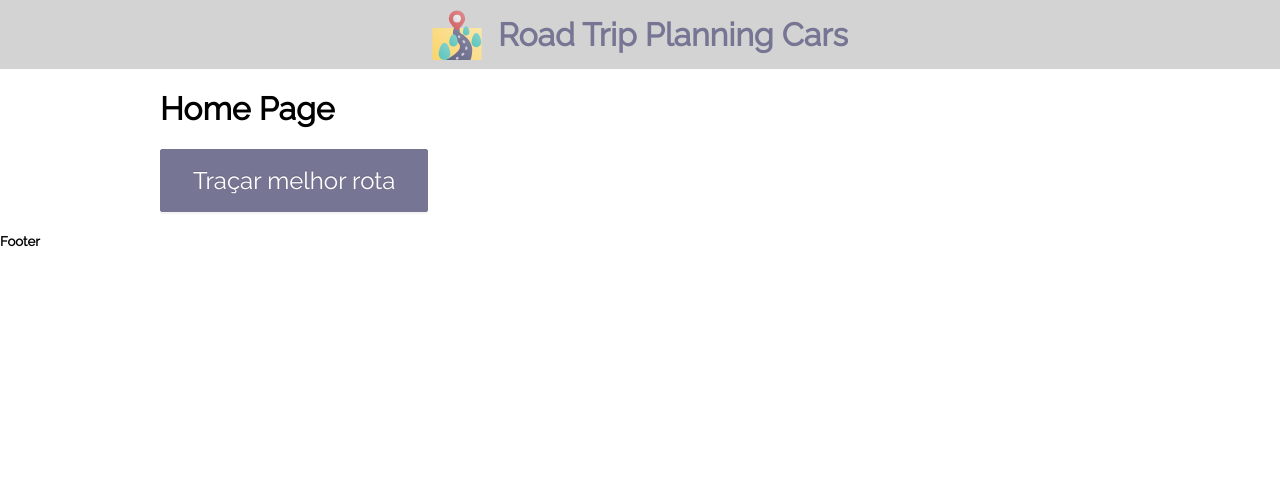
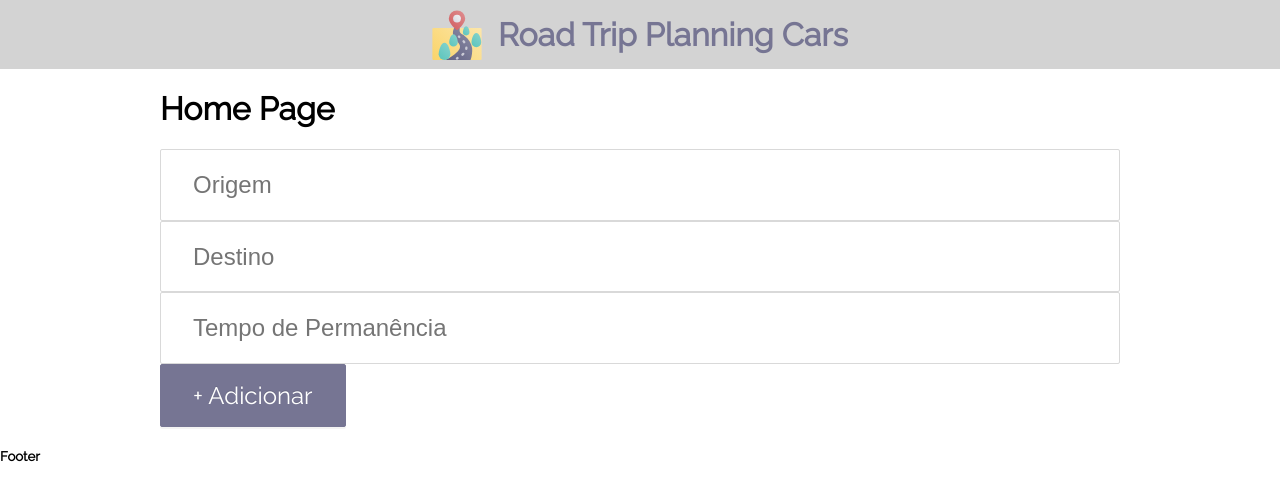
Before and after one commit to jonathangomes17/reactjs-typescript-road-trip-planning-cars, a React (Create React App) app: page / in a window 1280 px wide. Shown: the top 500 px of the page. Built offline with nearby package versions, Linux system fonts and the light colour scheme.

Commit message:
feat: adicionado o componente input

```diff
--- /dev/null
+++ b/src/components/Input/index.tsx
@@ -0,0 +1,10 @@
+import React from 'react'
+// import Loading from '../Loading'
+import RTPCInput from './styles'
+import IInput from './types'
+
+const Input: React.FC<IInput> = (props) => {
+  return <RTPCInput {...props} />
+}
+
+export default Input
--- /dev/null
+++ b/src/components/Input/styles.tsx
@@ -0,0 +1,29 @@
+import React from 'react'
+import styled from 'styled-components'
+import IInput from './types'
+
+const BaseInput = styled.input`
+  box-sizing: border-box;
+  margin: 0;
+  font-variant: tabular-nums;
+  list-style: none;
+  position: relative;
+  display: inline-block;
+  width: 100%;
+  min-width: 0;
+  padding: 1rem 2rem;
+  color: rgba(0, 0, 0, 0.65);
+  font-size: 1.5rem;
+  line-height: 1.5715;
+  background-color: #fff;
+  background-image: none;
+  border: 1px solid #d9d9d9;
+  border-radius: 2px;
+  transition: all 0.3s;
+`
+
+const RTPCInput: React.FC<IInput> = (props) => {
+  return <BaseInput {...props} />
+}
+
+export default RTPCInput
--- /dev/null
+++ b/src/components/Input/types.ts
@@ -0,0 +1,6 @@
+interface IInput {
+  value?: string
+  placeholder?: string
+}
+
+export default IInput
--- a/src/pages/HomePage/index.tsx
+++ b/src/pages/HomePage/index.tsx
@@ -2,14 +2,19 @@ import React from 'react'
 
 // Components
 import Button from '../../components/Button'
+import Input from '../../components/Input'
 
 function HomePage() {
   return (
     <>
       <h1>Home Page</h1>
 
+      <Input placeholder={'Origem'} />
+      <Input placeholder={'Destino'} />
+      <Input placeholder={'Tempo de Permanência'} />
+
       <Button primary bigger>
-        Traçar melhor rota
+        + Adicionar
       </Button>
     </>
   )
```
